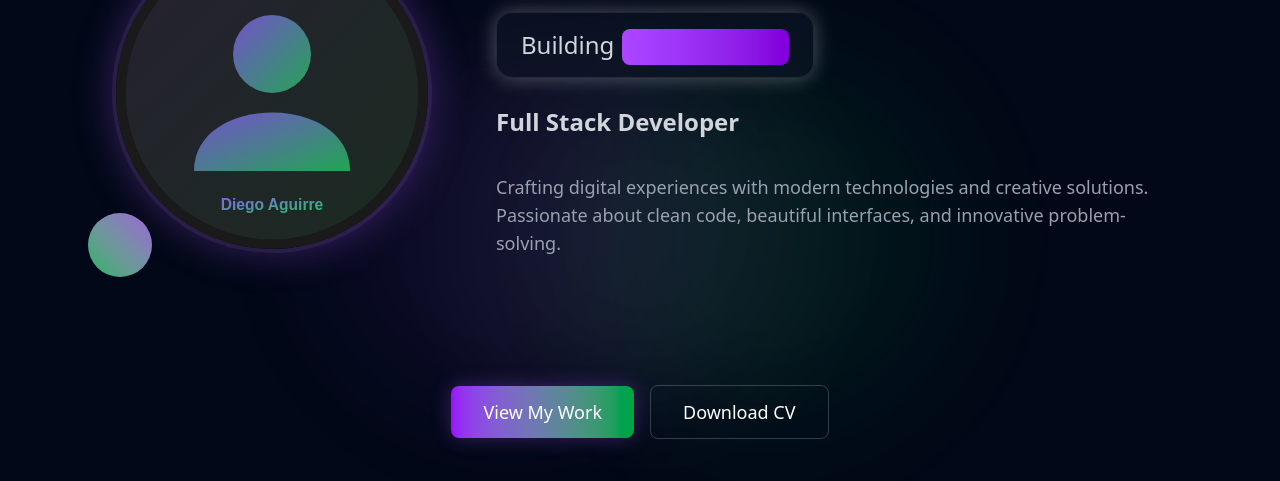
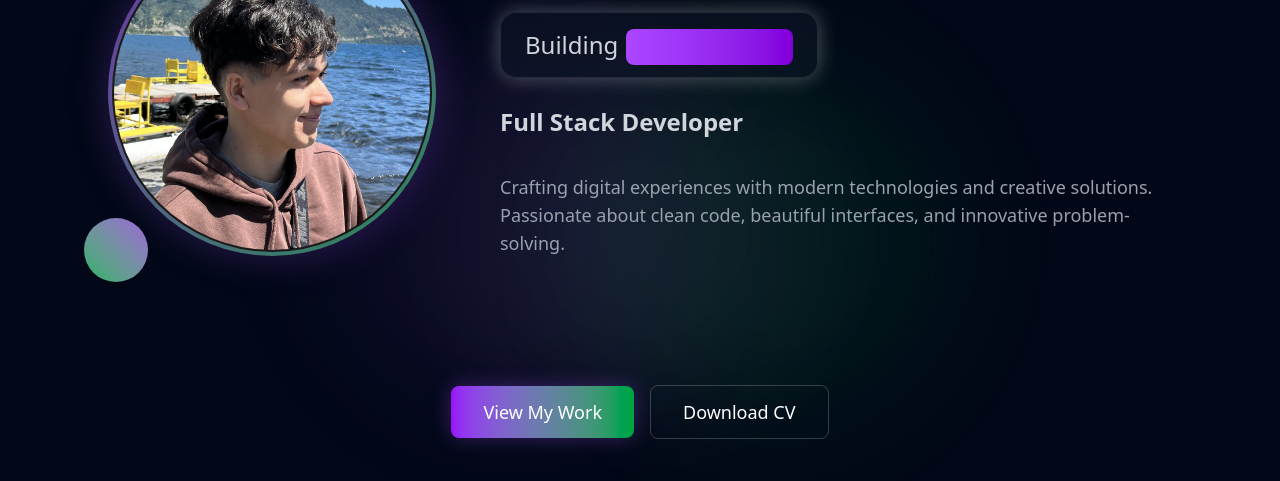
Before and after one commit to idiegoo/portfolio, an Astro site: page /en in a window 1280 px wide. Shown: the part 231-712 px from the top of the page. Built offline with nearby package versions, Linux system fonts and the light colour scheme; Astro itself is replaced by a stand-in of ours.

Commit message:
feat: add profile image

```diff
--- a/src/components/sections/Hero.astro
+++ b/src/components/sections/Hero.astro
@@ -27,6 +27,7 @@ const socialLinks: {
 >
   <!-- Animated background effects -->
   <div class="absolute inset-0">
+    <!-- (Background image removed; volcano image used as profile image instead) -->
     <div
       class="absolute top-1/4 left-1/4 w-96 h-96 bg-purple-500/10 rounded-full blur-3xl animate-pulse"
     >
@@ -48,16 +49,17 @@ const socialLinks: {
       <!-- Profile Image - Top on mobile, left on large screens -->
       <div class="mt-8 lg:mt-0 flex-shrink-0 order-1 lg:order-1 flex justify-center lg:justify-start w-full lg:w-auto">
         <div class="relative">
-          <div
-            class="w-48 sm:w-64 md:w-80 h-48 sm:h-64 md:h-80 rounded-full overflow-hidden border-4 border-purple-400/20 shadow-[0_0_40px_rgba(168,85,247,0.3)]"
-          >
-            <img
-              loading="lazy"
-              src="/images/profile.svg"
-              alt="Diego Aguirre"
-              class="w-full h-full object-cover"
-              loading="lazy"
-            />
+          <!-- Outer gradient ring wrapper -->
+          <div class="rounded-full p-1 bg-gradient-to-br from-purple-500/60 to-green-400/60 shadow-[0_0_40px_rgba(168,85,247,0.25)] hover:scale-105 transition-transform duration-300 inline-block">
+            <!-- Inner image container, keeps original sizing -->
+            <div class="w-48 sm:w-64 md:w-80 h-48 sm:h-64 md:h-80 rounded-full overflow-hidden border-2 border-white/10 bg-black">
+              <img
+                loading="lazy"
+                src="/images/playa.webp"
+                alt="Volcán - Fondo 1x1"
+                class="w-full h-full object-cover"
+              />
+            </div>
           </div>
           <!-- Decorative elements -->
           <div
```
Also changed, not shown: public/images/playa.webp (added).
